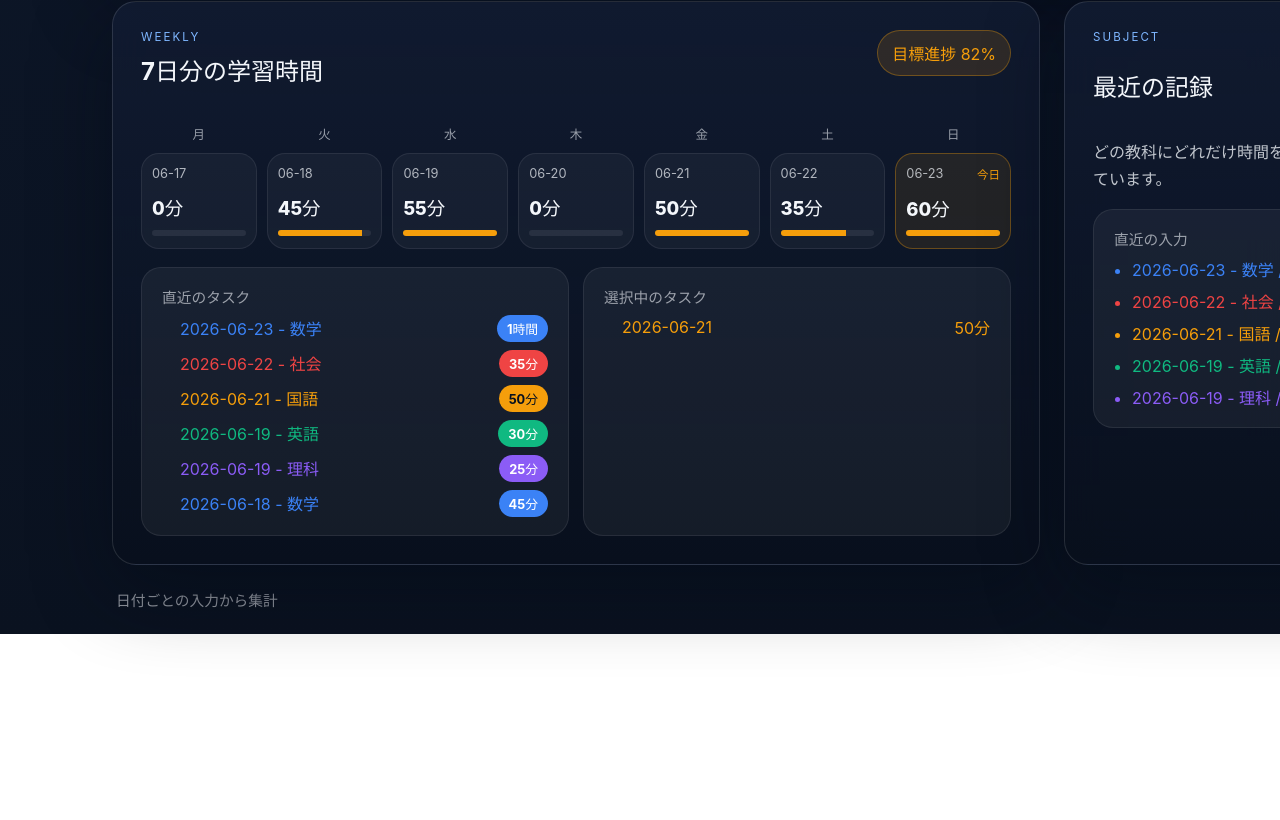
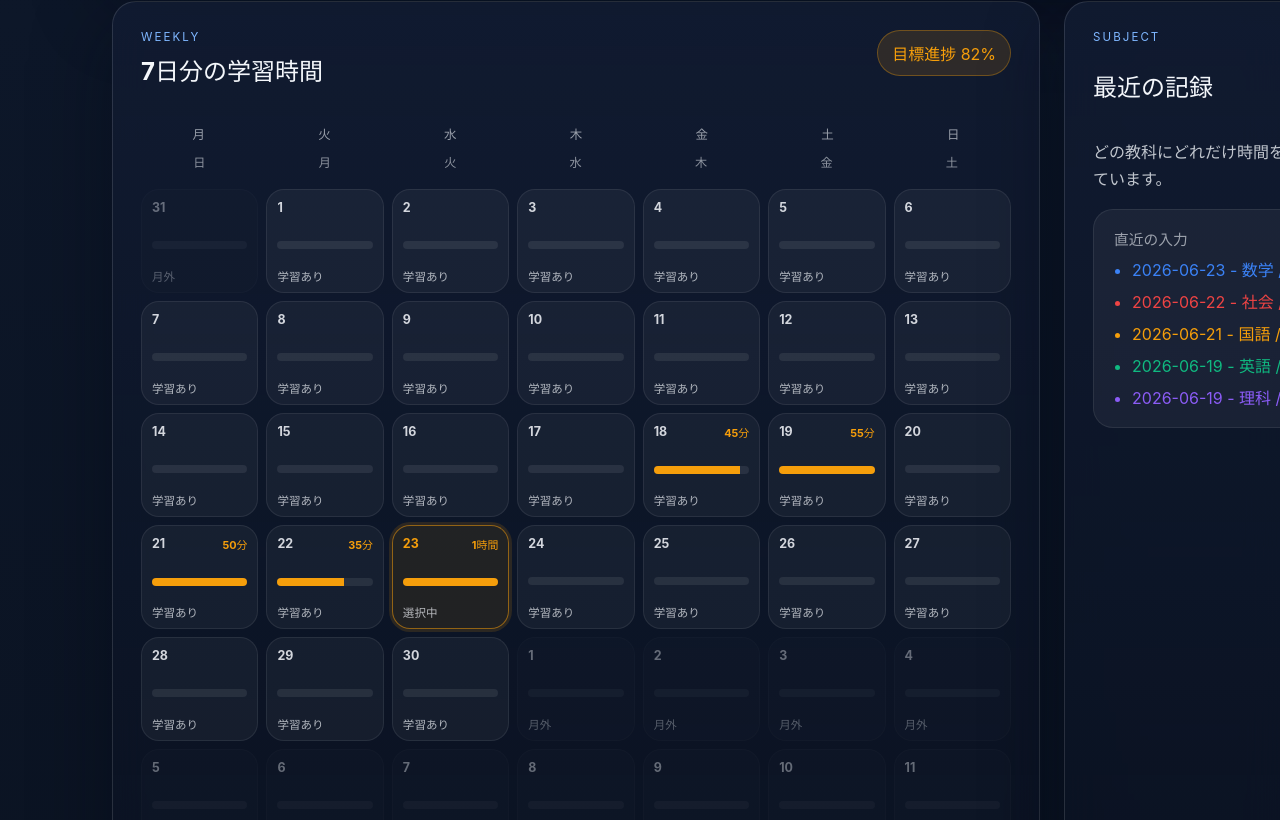
Before and after one commit to taishi1006-del/study-app, a React (Vite) app: page / in a window 1280 px wide. Shown: the part 1300-2120 px from the top of the page. Before the commit the page ends 1934 px from the top, so only its background shows below. Built offline with nearby package versions, Linux system fonts and the light colour scheme.

Commit message:
Show a monthly calendar view

```diff
--- a/src/App.jsx
+++ b/src/App.jsx
@@ -139,6 +139,31 @@ function App() {
       .sort((a, b) => b.date.localeCompare(a.date))
       .slice(0, 5)
   }, [logs, selectedSubject])
+
+  const monthlyCalendar = useMemo(() => {
+    const baseDate = new Date(`${selectedDate}T00:00:00`)
+    const monthStart = new Date(baseDate.getFullYear(), baseDate.getMonth(), 1)
+    const startOffset = monthStart.getDay()
+    const gridStart = new Date(monthStart)
+    gridStart.setDate(monthStart.getDate() - startOffset)
+
+    return Array.from({ length: 42 }, (_, index) => {
+      const day = new Date(gridStart)
+      day.setDate(gridStart.getDate() + index)
+      const date = day.toISOString().slice(0, 10)
+      const dayMinutes = logs
+        .filter((log) => log.date === date)
+        .reduce((sum, log) => sum + log.minutes, 0)
+
+      return {
+        date,
+        dayNumber: day.getDate(),
+        minutes: dayMinutes,
+        inMonth: day.getMonth() === monthStart.getMonth(),
+        isToday: date === selectedDate,
+      }
+    })
+  }, [logs, selectedDate])
 
   const subjectSummary = useMemo(() => {
     return logs.reduce((acc, log) => {
@@ -657,51 +682,87 @@ function App() {
               style={{
                 display: 'grid',
                 gridTemplateColumns: 'repeat(7, minmax(0, 1fr))',
-                gap: '10px',
+                gap: '8px',
+                marginBottom: '8px',
               }}
             >
-              {weeklySummary.map((item) => {
-                const isToday = item.date === selectedDate
-                return (
+              {['日', '月', '火', '水', '木', '金', '土'].map((label) => (
                 <div
+                  key={label}
+                  style={{
+                    textAlign: 'center',
+                    color: 'rgba(244,247,251,0.55)',
+                    fontSize: '0.76rem',
+                    fontWeight: 700,
+                    letterSpacing: '0.06em',
+                  }}
+                >
+                  {label}
+                </div>
+              ))}
+            </div>
+
+            <div
+              style={{
+                display: 'grid',
+                gridTemplateColumns: 'repeat(7, minmax(0, 1fr))',
+                gap: '8px',
+              }}
+            >
+              {monthlyCalendar.map((item) => (
+                <button
                   key={item.date}
+                  type="button"
+                  onClick={() => setSelectedDate(item.date)}
                   style={{
+                    minHeight: '104px',
                     borderRadius: '18px',
-                      padding: '12px 10px',
-                      background: isToday
+                    border: item.isToday
+                      ? `1px solid ${selectedSubjectColor}88`
+                      : item.inMonth
+                        ? '1px solid rgba(255,255,255,0.08)'
+                        : '1px solid rgba(255,255,255,0.04)',
+                    background: item.isToday
                       ? `${selectedSubjectColor}18`
-                        : 'rgba(255,255,255,0.04)',
-                      border: isToday
-                        ? `1px solid ${selectedSubjectColor}55`
-                        : '1px solid rgba(255,255,255,0.08)',
-                      minHeight: '96px',
+                      : item.inMonth
+                        ? 'rgba(255,255,255,0.045)'
+                        : 'rgba(255,255,255,0.02)',
+                    color: 'inherit',
+                    padding: '10px 10px 8px',
+                    textAlign: 'left',
+                    cursor: 'pointer',
+                    opacity: item.inMonth ? 1 : 0.45,
+                    boxShadow: item.isToday ? `0 0 0 3px ${selectedSubjectColor}22` : 'none',
                     display: 'grid',
                     alignContent: 'space-between',
                   }}
                 >
                   <div style={{ display: 'flex', justifyContent: 'space-between', gap: '8px' }}>
-                      <div style={{ color: 'rgba(244,247,251,0.7)', fontSize: '0.8rem' }}>
-                        {item.date.slice(5)}
-                      </div>
-                      {isToday ? (
                     <span
                       style={{
-                            fontSize: '0.72rem',
+                        fontSize: '0.78rem',
+                        fontWeight: 700,
+                        color: item.isToday ? selectedSubjectColor : 'rgba(244,247,251,0.85)',
+                      }}
+                    >
+                      {item.dayNumber}
+                    </span>
+                    {item.minutes > 0 ? (
+                      <span
+                        style={{
+                          fontSize: '0.68rem',
                           color: selectedSubjectColor,
                           fontWeight: 700,
                         }}
                       >
-                          今日
+                        {formatMinutes(item.minutes)}
                       </span>
                     ) : null}
-                    </div>
-                    <div style={{ marginTop: '12px', fontWeight: 800, fontSize: '1.15rem' }}>
-                      {item.minutes}分
                   </div>
                   <div
                     style={{
                       marginTop: '8px',
-                        height: '6px',
+                      height: '8px',
                       borderRadius: '999px',
                       background: 'rgba(255,255,255,0.08)',
                       overflow: 'hidden',
@@ -716,9 +777,11 @@ function App() {
                       }}
                     />
                   </div>
+                  <div style={{ fontSize: '0.72rem', color: 'rgba(244,247,251,0.7)' }}>
+                    {item.inMonth ? (item.isToday ? '選択中' : '学習あり') : '月外'}
                   </div>
-                )
-              })}
+                </button>
+              ))}
             </div>
           </div>
 
@@ -770,7 +833,7 @@ function App() {
             </div>
 
             <div className="schedule-box" style={{ margin: 0 }}>
-              <p>選択中のタスク</p>
+              <p>選択中の日のタスク</p>
               <ul>
                 {selectedSubjectLogs.length > 0 ? (
                   selectedSubjectLogs.map((log, index) => {
@@ -796,7 +859,8 @@ function App() {
                 )}
               </ul>
             </div>
-          </div>        </article>
+          </div>
+        </article>
 
         <aside className="panel panel-side">
           <p className="section-label">Subject</p>
```
Lines whose indentation alone changed are shown as unchanged.
